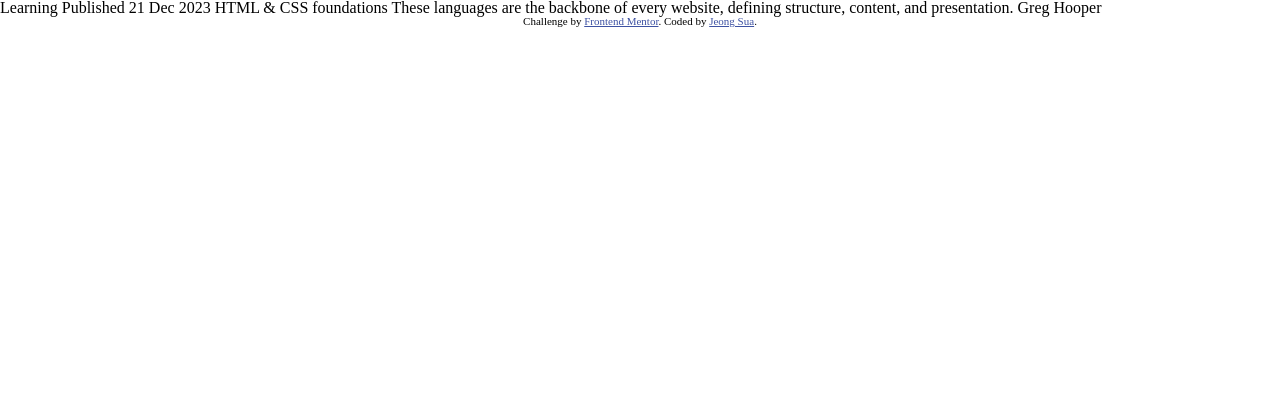
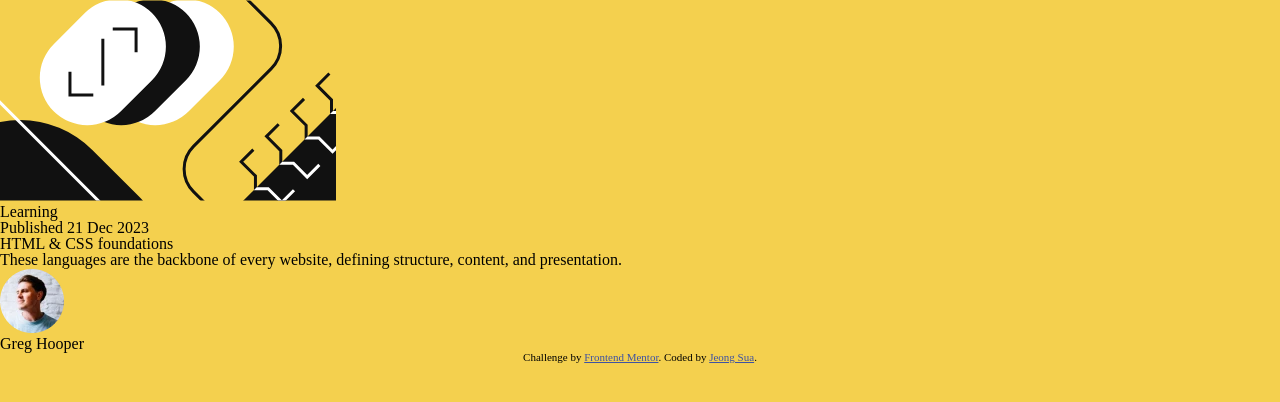
Before and after one commit to SuaJeong-winter/FEM-02-blog-preview-card, a plain HTML site: page index.html in a window 1280 px wide. Drawn offline with nearby package versions, Linux system fonts and the light colour scheme.

Commit message:
feat: 시맨틱 HTML 구조 작성(create semantic HTML structure)

```diff
--- a/index.html
+++ b/index.html
@@ -31,10 +31,23 @@
     </style>
   </head>
   <body>
-    Learning Published 21 Dec 2023 HTML & CSS foundations These languages are
-    the backbone of every website, defining structure, content, and
-    presentation. Greg Hooper
-
+    <main>
+      <article>
+        <img
+          src="./assets/images/illustration-article.svg"
+          alt="thumbnail image"
+        />
+        <p>Learning</p>
+        <p>Published 21 Dec 2023</p>
+        <h1>HTML & CSS foundations</h1>
+        <p>
+          These languages are the backbone of every website, defining structure,
+          content, and presentation.
+        </p>
+        <img src="./assets/images/image-avatar.webp" alt="profile image" />
+        <p>Greg Hooper</p>
+      </article>
+    </main>
     <footer class="attribution">
       Challenge by
       <a href="https://www.frontendmentor.io?ref=challenge">Frontend Mentor</a>.
--- a/style.css
+++ b/style.css
@@ -6,6 +6,6 @@
   --gray950: hsl(0, 0%, 7%);
 }
 
-/* * {
-  background-color: ;
-} */
+* {
+  background-color: var(--yellow);
+}
```
